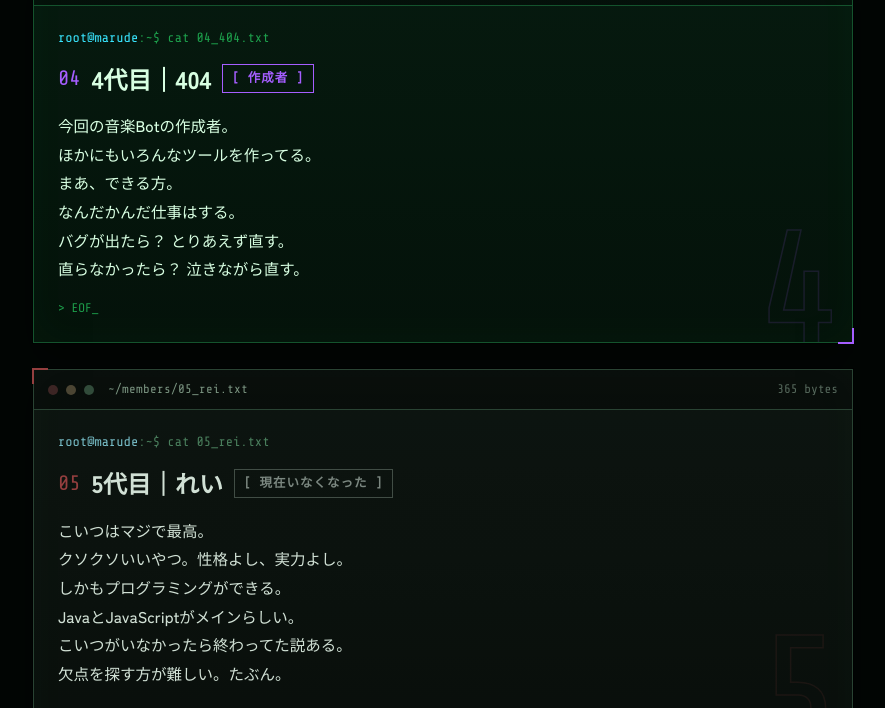
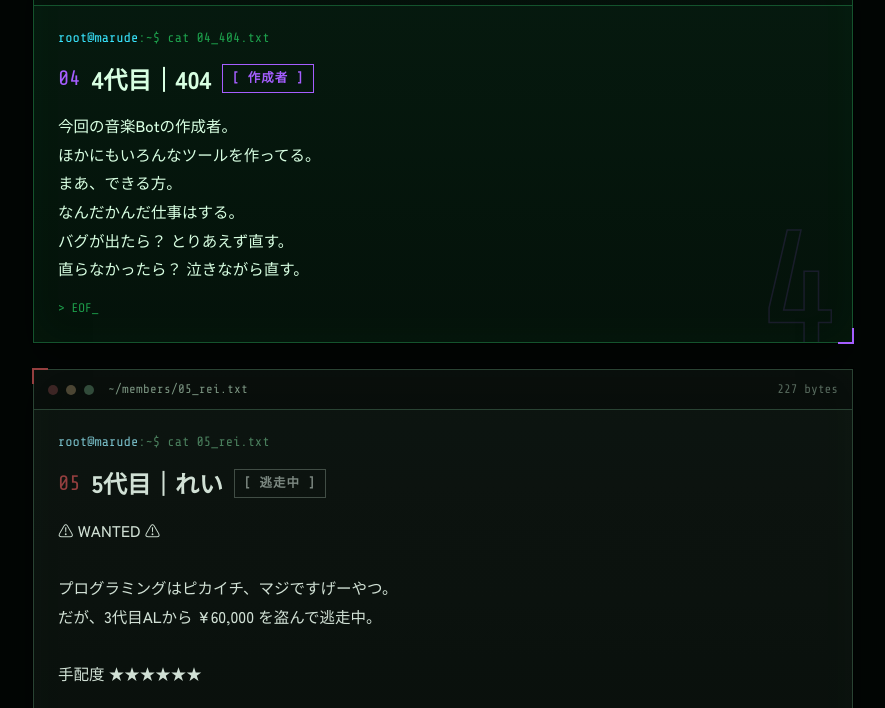
Before and after one commit to 404yay/marude-disco, a plain HTML site: page index.html in a window 1280 px wide. Shown: the part 2092-2800 px from the top of the page, without its empty margins (197-1082 px from the left). Drawn offline with nearby package versions, Linux system fonts and the light colour scheme.

Commit message:
update 05_rei to wanted notice

```diff
--- a/index.html
+++ b/index.html
@@ -169,7 +169,7 @@ drwxr-xr-x  2 root root 4096 Nov 24 23:11 <b style="color:var(--cyn)">.</b>
 -rw-r--r--  1 root root  342 Nov 24 21:58 <b style="color:#ff4444">02_negami.txt</b>
 -rw-r--r--  1 root root  226 Nov 24 23:02 <b style="color:#4f7cff">03_al.txt</b>
 -rw-r--r--  1 root root  298 Nov 24 21:58 <b style="color:#a55eff">04_404.txt</b>
--rw-r--r--  1 root root  365 Nov 24 21:58 <b style="color:#ff2d2d">05_rei.txt</b>
+-rw-r--r--  1 root root  227 Nov 25 10:44 <b style="color:#ff2d2d">05_rei.txt</b>
 -rw-r--r--  1 root root  388 Nov 24 21:58 <b style="color:#f2f2f2">06_kagekiha.txt</b>
 -rw-r--r--  1 root root   42 Nov 24 22:55 <b style="color:#38b6ff">07_frost.txt</b> <span style="color:var(--amb)">&lt;- NEW</span></div>
 
@@ -235,17 +235,20 @@ drwxr-xr-x  2 root root 4096 Nov 24 23:11 <b style="color:var(--cyn)">.</b>
     </section>
 
     <section class="card c5 gone">
-      <div class="bar"><span class="dot r"></span><span class="dot y"></span><span class="dot g"></span><span class="path">~/members/05_rei.txt</span><span class="size">365 bytes</span></div>
+      <div class="bar"><span class="dot r"></span><span class="dot y"></span><span class="dot g"></span><span class="path">~/members/05_rei.txt</span><span class="size">227 bytes</span></div>
       <div class="inner">
         <div class="ghost">5</div>
         <div class="cmd"><span class="u">root@marude</span>:~$ cat 05_rei.txt</div>
-        <h2><span class="gen">05</span>5代目｜れい <span class="chip off">[ 現在いなくなった ]</span></h2>
-        <p class="body">こいつはマジで最高。
-クソクソいいやつ。性格よし、実力よし。
-しかもプログラミングができる。
-JavaとJavaScriptがメインらしい。
-こいつがいなかったら終わってた説ある。
-欠点を探す方が難しい。たぶん。</p>
+        <h2><span class="gen">05</span>5代目｜れい <span class="chip off">[ 逃走中 ]</span></h2>
+        <p class="body">⚠ WANTED ⚠
+
+プログラミングはピカイチ、マジですげーやつ。
+だが、3代目ALから ¥60,000 を盗んで逃走中。
+
+手配度 ★★★★★★
+
+見つけたらすぐ俺に言って。
+Discord：vs2s</p>
         <div class="endline">&gt; EOF_</div>
       </div>
     </section>
@@ -288,6 +291,7 @@ VALORANTが大好き。
       <li><b>2026.11.24</b>7代目 Frost 追加。</li>
       <li><b>2026.11.24</b>3代目は AL だったので修正。</li>
       <li><b>2026.11.24</b>5代目 れい、いなくなったので記録。</li>
+      <li><b>2026.11.25</b>5代目 れいの記録を手配書に差し替え。</li>
     </ul>
   </section>
 
```
